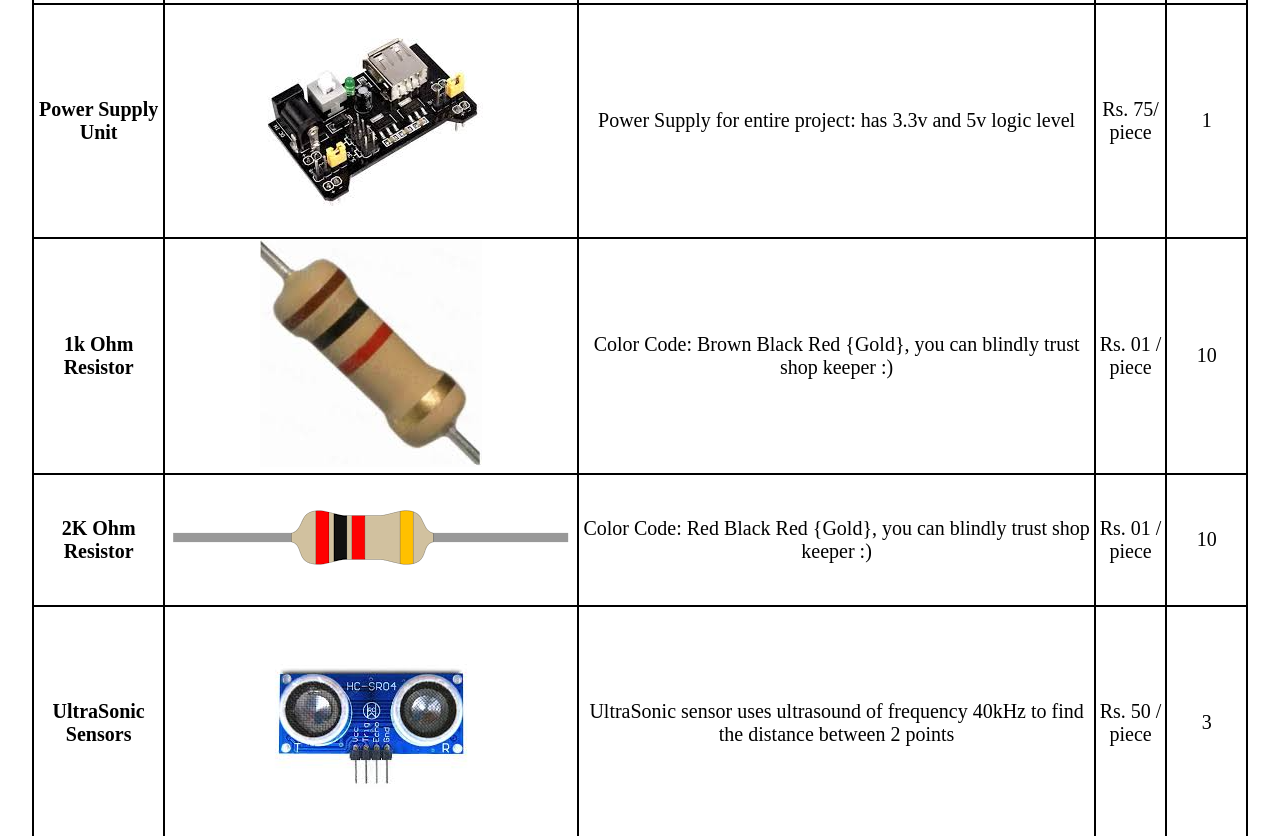
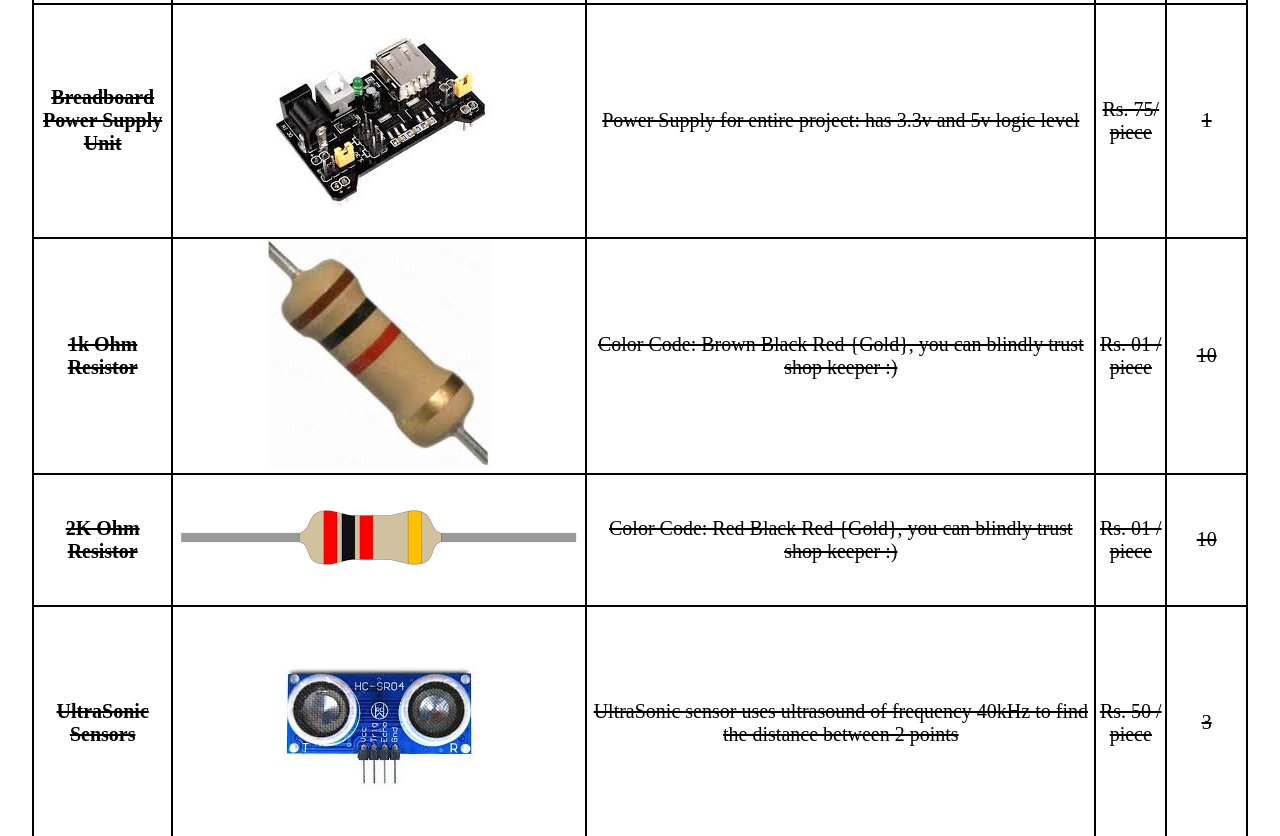
Before and after one commit to ReeshavGhosh200/Sense-Aid, a plain HTML site: page index.html in a window 1280 px wide. Shown: the part 1302-2138 px from the top of the page. Drawn offline with Linux system fonts and the light colour scheme; a web font is replaced by a local one.

Commit message:
striked out some parts (bought)

```diff
--- a/index.html
+++ b/index.html
@@ -28,7 +28,7 @@
             <th>Price</th>
             <th>Quantity</th>
         </tr>
-        <tr>
+        <tr class="s">
             <td><a href="#om">ESP32 (38 pin)</a></td>
             <td><img src="./images/esp32.png" alt="ESP32"></td>
             <td>ESP32 is a series of low-cost, low-power system-on-chip microcontrollers with integrated Wi-Fi and dual-mode Bluetooth.</td>
@@ -63,21 +63,21 @@
             <td>Rs. 180 / piece</td>
             <td>1</td>
         </tr>
-        <tr>
-            <td><a href="#om">Power Supply Unit</a></td>
+        <tr class="s">
+            <td><a href="#om">Breadboard Power Supply Unit</a></td>
             <td><img src="./images/power.png" alt="Power Supply Unit"></td>
             <td>Power Supply for entire project: has 3.3v and 5v logic level</td>
             <td>Rs. 75/ piece</td>
             <td>1</td>
         </tr>
-        <tr>
+        <tr class="s">
             <td><a href="#om">1k Ohm Resistor</a></td>
             <td><img src="./images/1k.png" alt="1000 Ohm resistor"></td>
             <td>Color Code: Brown Black Red {Gold}, you can blindly trust shop keeper :)</td>
             <td>Rs. 01 / piece</td>
             <td>10</td>
         </tr>
-        <tr>
+        <tr class="s">
             <td><a href="#om">2K Ohm Resistor</a></td>
             <td><img src="./images/2k.png" alt="2000 Ohm resistor"></td>
             <!-- 2k ohm resistor color code -->
@@ -85,7 +85,7 @@
             <td>Rs. 01 / piece</td>
             <td>10</td>
         </tr>
-        <tr>
+        <tr class="s">
             <td><a href="#om">UltraSonic Sensors</a></td>
             <td><img src="./images/us.png" alt="UltraSonic Sensor"></td>
             <td>UltraSonic sensor uses ultrasound of frequency 40kHz to find the distance between 2 points</td>
@@ -106,14 +106,14 @@
             <td>Rs. 65 / piece</td>
             <td>4</td>
         </tr>
-        <tr>
+        <tr class="s">
             <td><a href="#om">Vibration Motor</a></td>
             <td><img src="./images/vm.png" alt="Vibration motor"></td>
             <td>Used to produce vibrations, in this case, used to used to warn the user about obstacles</td>
             <td>Rs. 50 / piece</td>
             <td>3</td>
         </tr>
-        <tr>
+        <tr class="s">
             <td><a href="#om">Joystick Module</a></td>
             <td><img src="./images/js.png" alt="Joystick"></td>
             <td>Used to get user input to perform specific actions</td>
```
